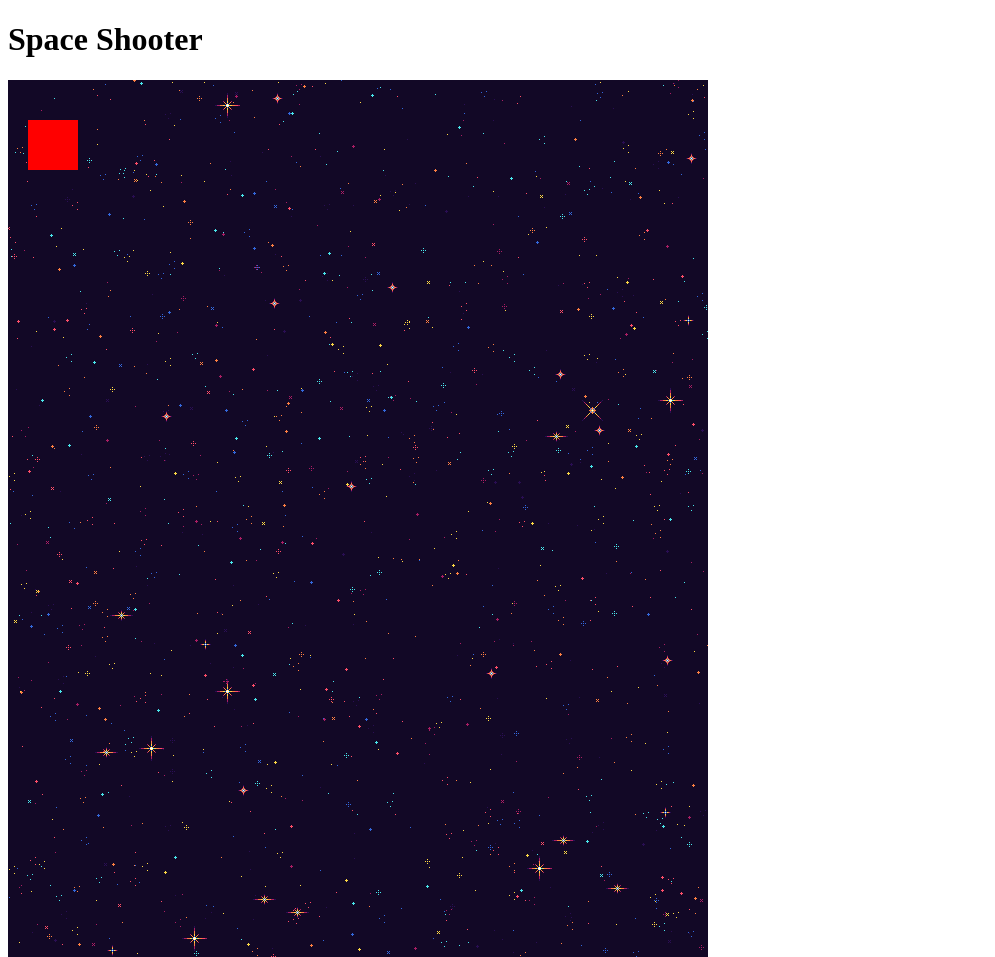
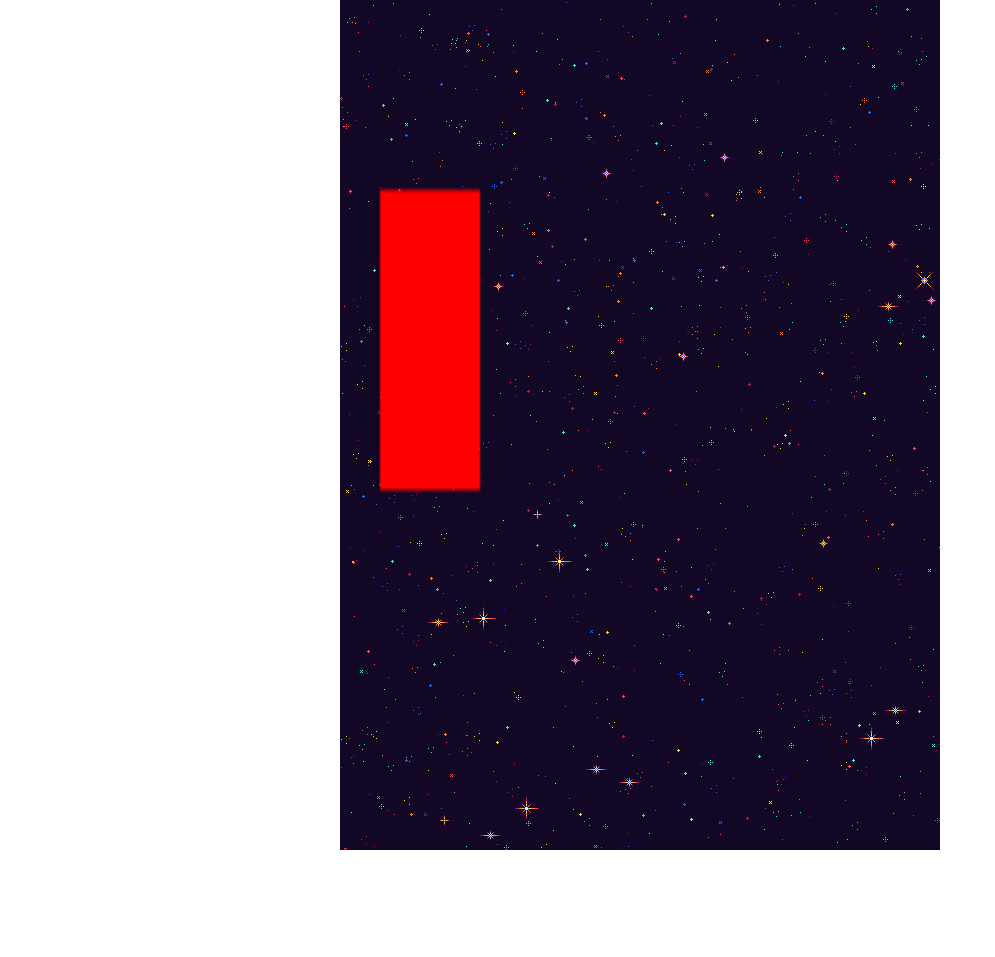
Before and after one commit to Matthew24799/Space-Shooter, a plain HTML site: page index.html in a window 1280 px wide. Shown: the top 957 px of the page, without its empty margins (0-995 px from the left). After the commit the page ends 850 px from the top, so only its background shows below. Drawn offline with Linux system fonts and the light colour scheme.

Commit message:
aligned canvas to center

```diff
--- a/index.html
+++ b/index.html
@@ -8,7 +8,7 @@
 </head>
 <body>
     <h1>Space Shooter</h1>
-    <canvas id="playArea" width="700" height="900"></canvas>
+    <canvas id="playArea" ></canvas>
     <script src="script.js"></script>
 </body>
 </html>
--- a/style.css
+++ b/style.css
@@ -1,3 +1,15 @@
 canvas {
+    position: absolute;
+    margin: auto;
+    width: 600px;
+    height: 900px;
+    top: 0;
+    bottom: 0;
+    left: 0;
+    right: 0;
     background-image: url("SpaceBackground.png");
 }
+
+h1 {
+    text-align: center;
+}
```
